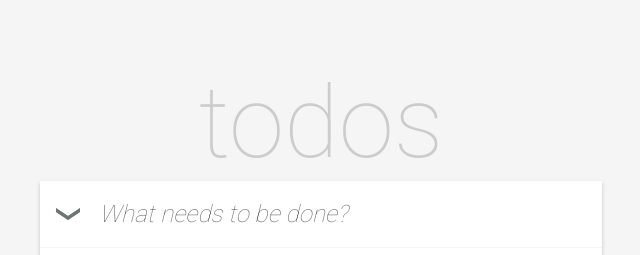
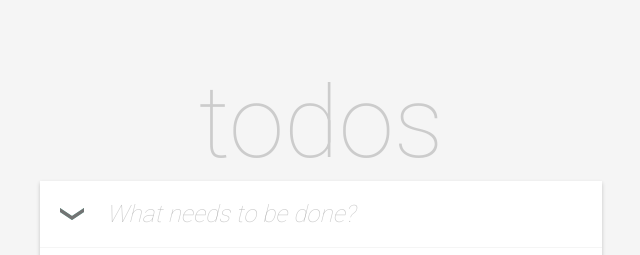
Before and after one commit to ok-technopolis-2020/Sachuk_Ilya, a plain HTML site: page index.html in a window 1280 px wide. Shown: the top 255 px of the page, 319-959 px from the left. Drawn offline with Linux system fonts and the light colour scheme.

Commit message:
changed select all button and placeholder

```diff
--- a/styles.css
+++ b/styles.css
@@ -9,6 +9,7 @@
     --checkbox-color:  #e6e6e6;
     --tabs-border-color:  #ebdfdf;
     --tabs-focus-color: #000000;
+    --placeholder-color: #cccccc;
 }
 
 body {
@@ -48,7 +49,7 @@
 }
 
 .manage-panel__select-all-tasks-btn {
-    width: 28px;
+    width: 64px;
     height: 66px;
     background: no-repeat center url("img/select-all-tasks-btn.svg");
     border: 0;
@@ -63,11 +64,16 @@
     margin-left: 1px;
     border: 0;
     height: 63px;
-    width: 532px;
+    width: 520px;
 
     font-family: 'Roboto', sans-serif;
     font-size: 24px;
+    font-style: normal;
+}
+
+.manage-panel__textbox::-webkit-input-placeholder {
     font-style: italic;
+    color: var(--placeholder-color);
 }
 
 .manage-panel__textbox:hover {
```
